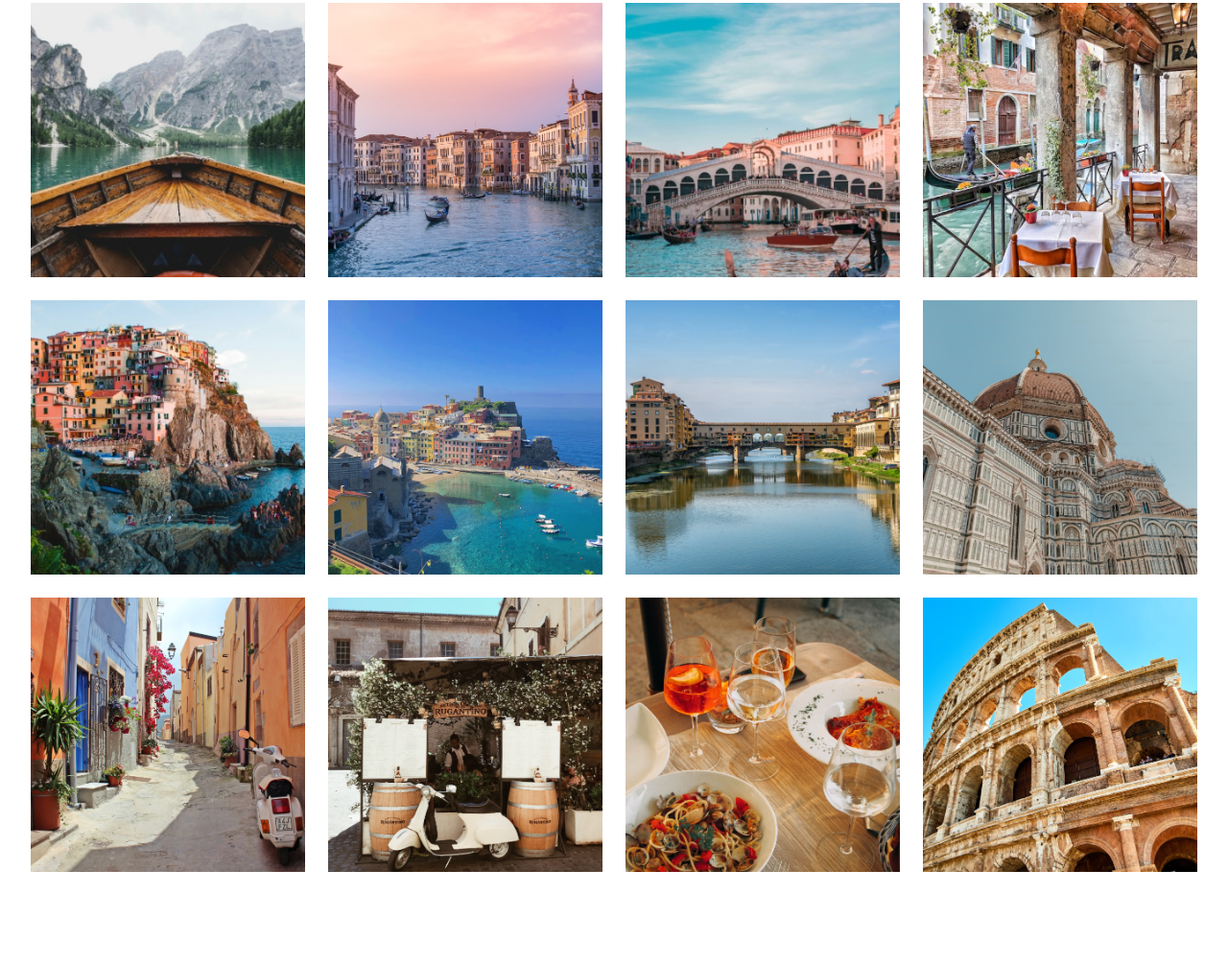
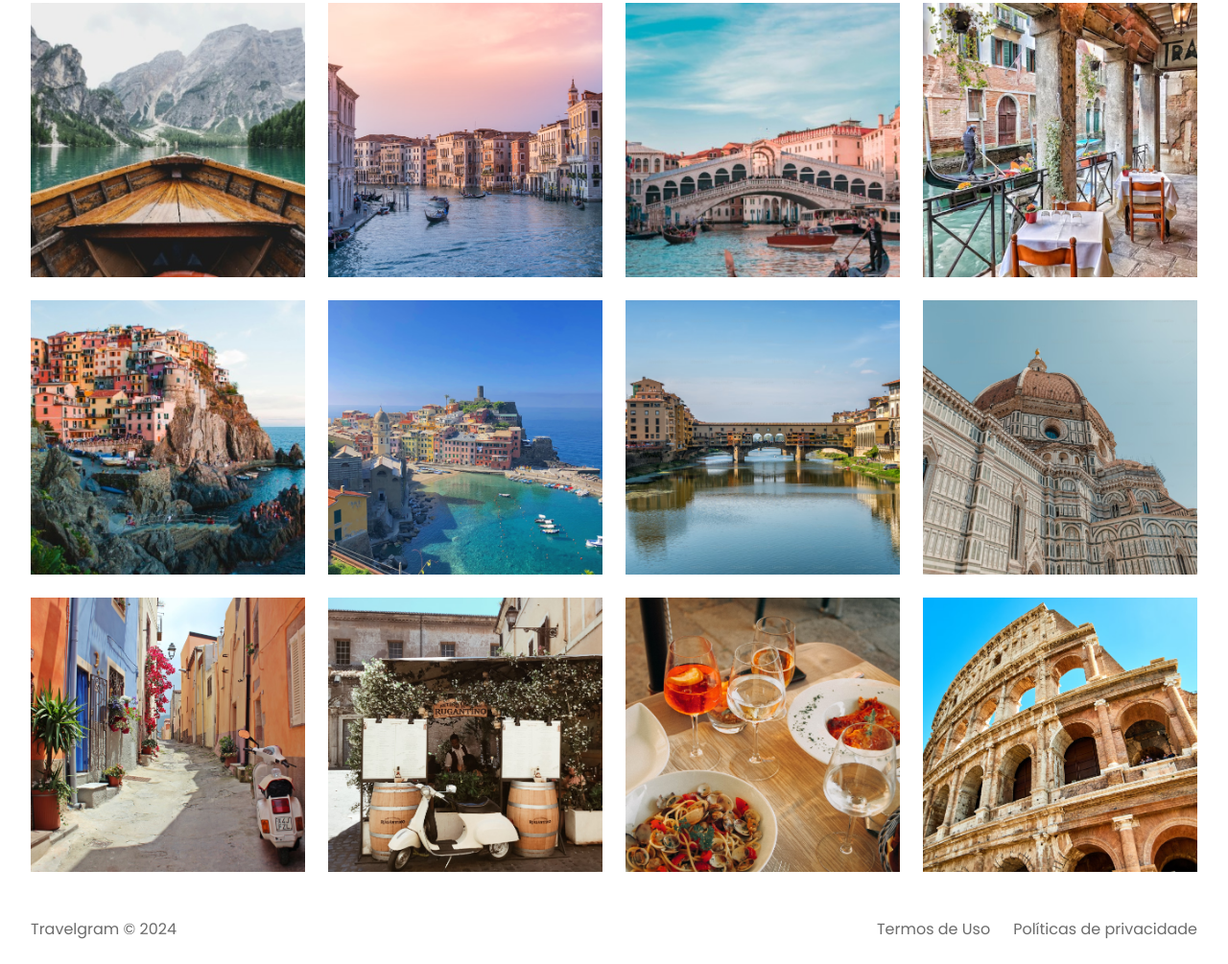
Before and after one commit to luprime/projeto-travelgram, a plain HTML site: page index.html in a window 1280 px wide. Shown: the part 357-1362 px from the top of the page at 96% size. Before the commit the page ends 1290 px from the top, so only its background shows below. Drawn offline with Linux system fonts and the light colour scheme.

Commit message:
footer done

```diff
--- a/index.html
+++ b/index.html
@@ -79,5 +79,10 @@
         <img src="assets/images/Image 11.png" alt="...">
         <img src="assets/images/Image 12.png" alt="...">
     </main>
+    <footer class="container">
+        <span>Travelgram &copy; 2024</span>
+        <span>Termos de Uso</span>
+        <span>Políticas de privacidade</span>
+    </footer>
 </body>
 </html>
--- /dev/null
+++ b/style/footer.css
@@ -0,0 +1,9 @@
+footer {
+    display: flex;
+    gap: 24px;
+    padding-block: 24px;
+}
+
+footer span:nth-child(1) {
+    margin-right: auto;
+}
--- a/style/index.css
+++ b/style/index.css
@@ -2,3 +2,4 @@
 @import url(nav.css);
 @import url(header.css);
 @import url(main.css);
+@import url(footer.css);
```
